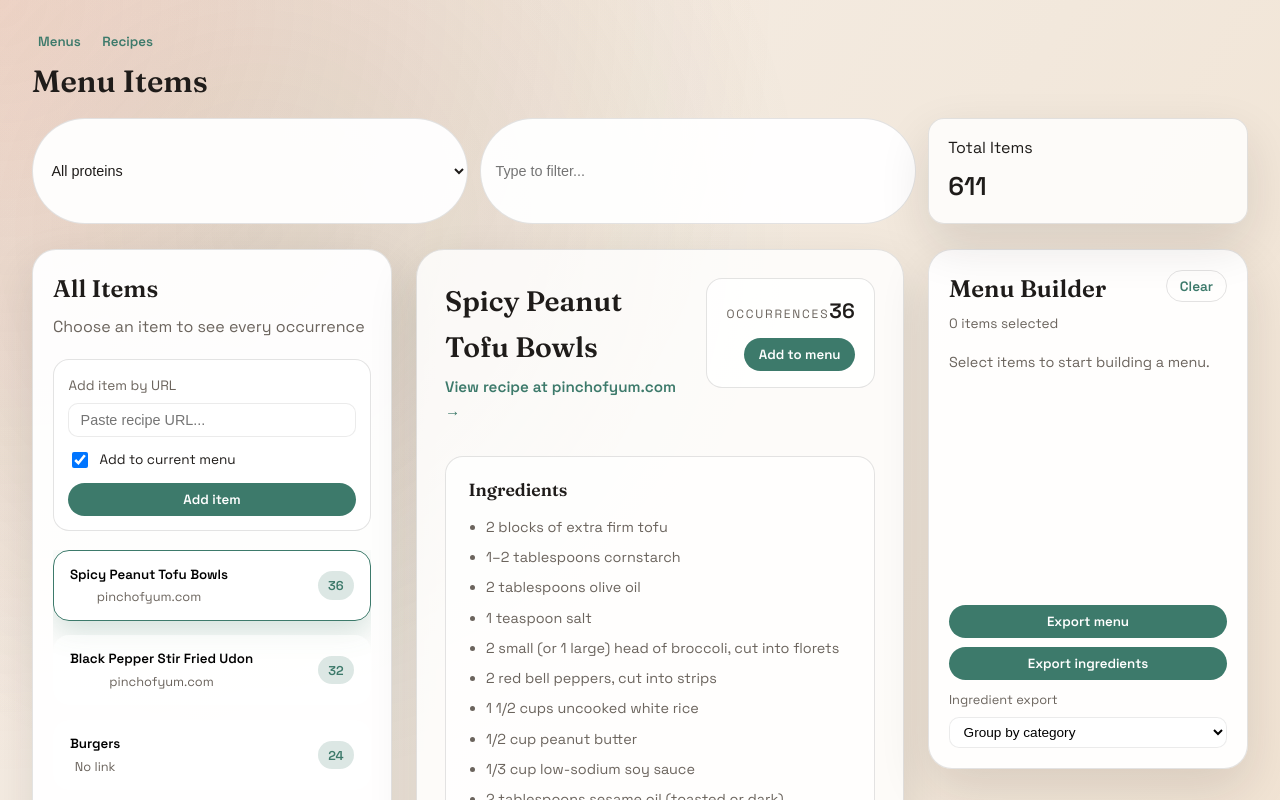
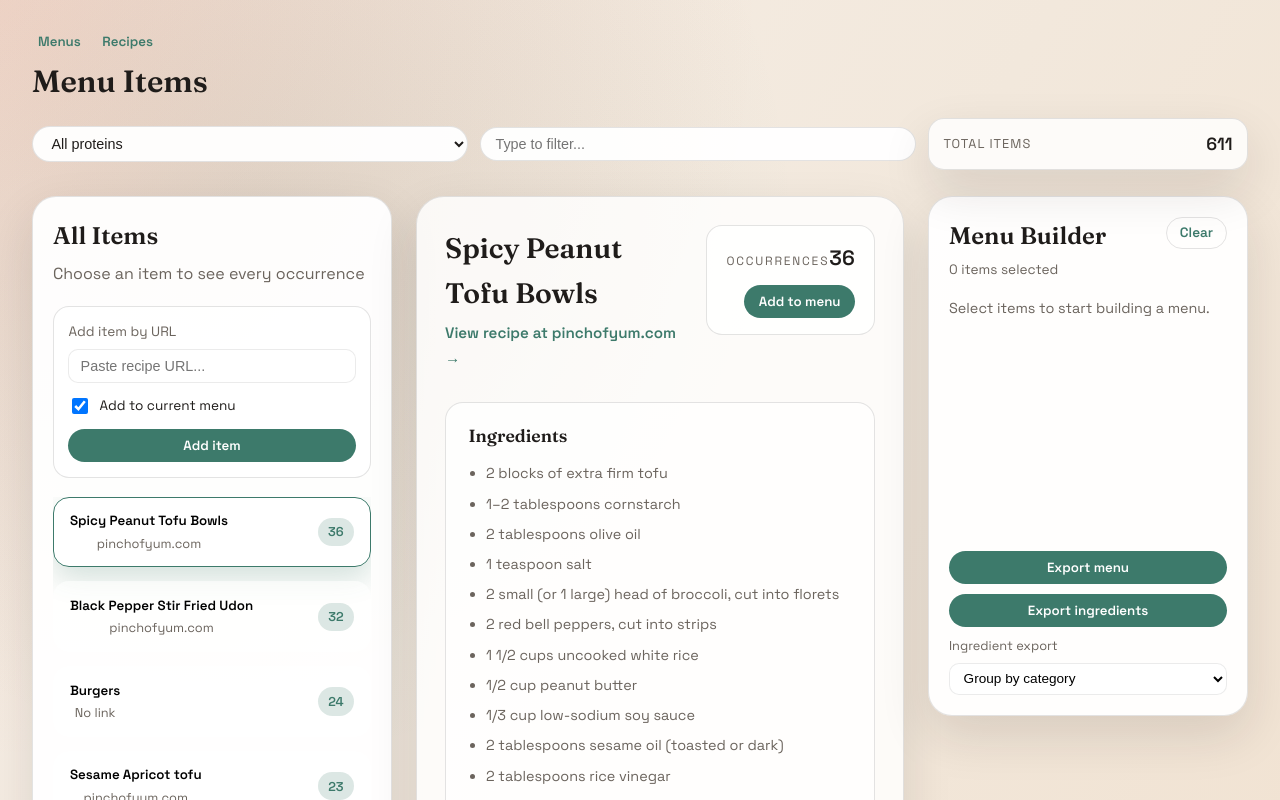
Before and after one commit to seanbartz/MenuMaker, a React app in the folder app/: page / in a window 1280 px wide. Shown: the top 800 px of the page. Built offline with nearby package versions, Linux system fonts and the light colour scheme; the HTML template or start-up script is replaced by a standard one.

Commit message:
Compact header filter row

```diff
--- a/app/src/MenuItemsPage.css
+++ b/app/src/MenuItemsPage.css
@@ -21,7 +21,7 @@
   display: grid;
   grid-template-columns: minmax(240px, 1fr) minmax(240px, 1fr) minmax(240px, 320px);
   gap: 0.75rem;
-  align-items: stretch;
+  align-items: center;
 }
 
 .filter-control {
@@ -43,6 +43,29 @@
   gap: 0.35rem;
   font-size: 0.85rem;
   color: var(--muted);
+  align-content: start;
+}
+
+.meta-inline {
+  display: flex;
+  align-items: center;
+  justify-content: space-between;
+  gap: 0.5rem;
+}
+
+.items-header .meta-card.meta-inline {
+  padding: 0.7rem 0.9rem;
+}
+
+.items-header .meta-card.meta-inline span {
+  font-size: 0.8rem;
+  text-transform: uppercase;
+  letter-spacing: 0.08em;
+  color: var(--muted);
+}
+
+.items-header .meta-card.meta-inline strong {
+  font-size: 1.1rem;
 }
 
 .filter-control select {
--- a/app/src/MenuItemsPage.tsx
+++ b/app/src/MenuItemsPage.tsx
@@ -495,7 +495,7 @@ export default function MenuItemsPage({
               onChange={(event) => handleSearchChange(event.target.value)}
             />
           </label>
-          <div className="meta-card">
+          <div className="meta-card meta-inline">
             <span>Total Items</span>
             <strong>{sortedItems.length}</strong>
           </div>
```
